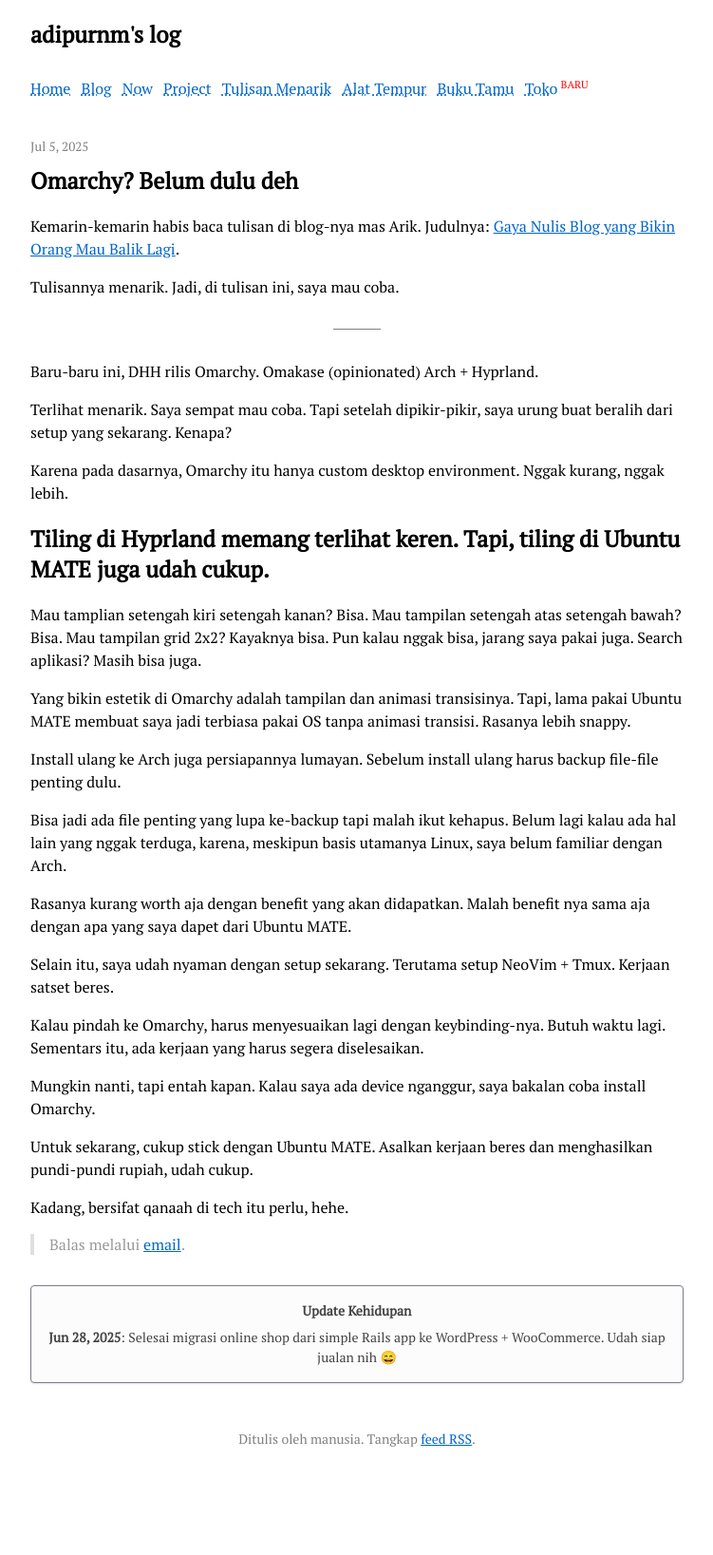
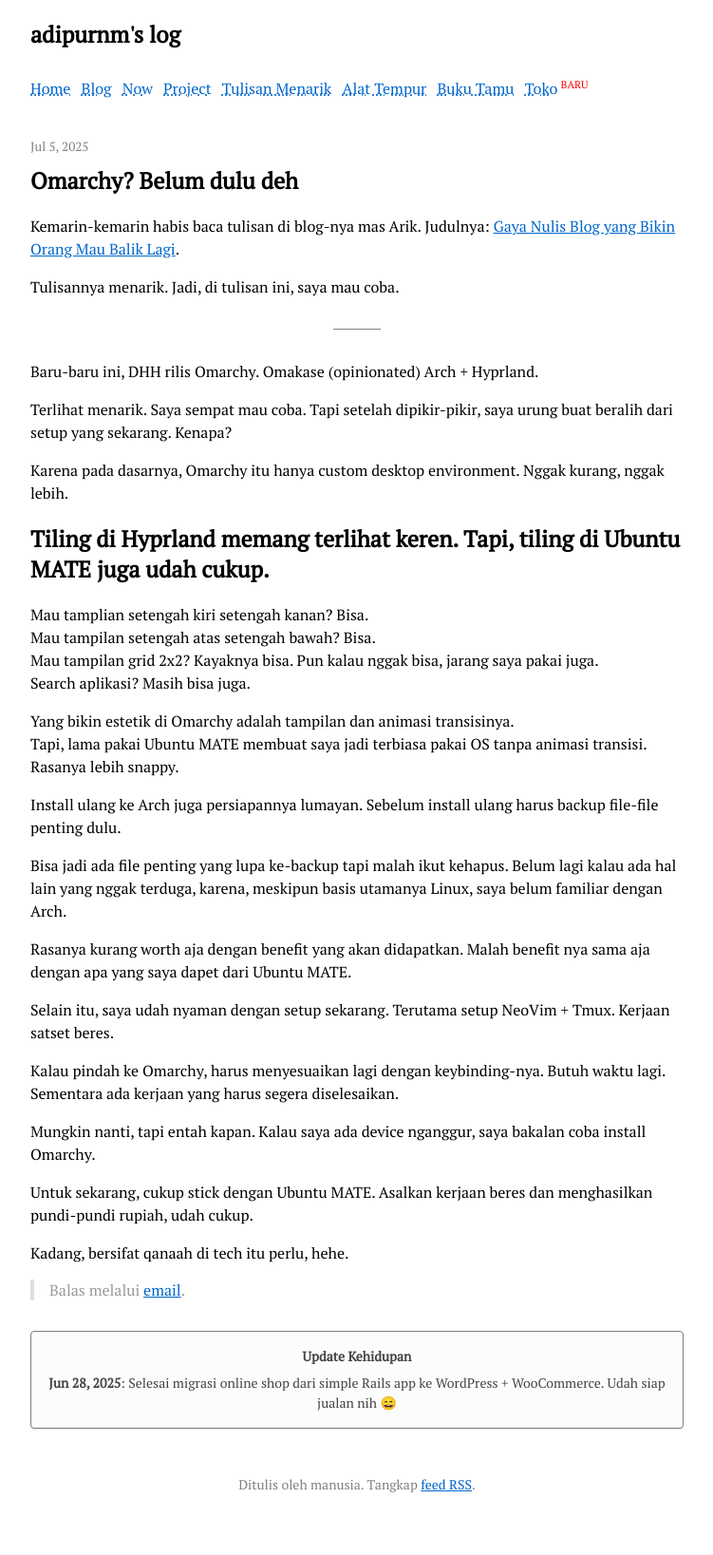
Before and after one commit to adiprnm/weblog, a Jekyll site: the page built from _posts/2025-07-05-omarchy-nanti-dulu.md, in a window 1280 px wide. Shown: the whole page at 95% size, without its empty margins (264-1015 px from the left). Built offline with Jekyll 4.4.1, drawn with Linux system fonts in a browser that asks for light colours; before the commit the page ends 1589 px from its top, so only the background shows below that.

Commit message:
fix new lines and typos

```diff
--- a/_posts/2025-07-05-omarchy-nanti-dulu.md
+++ b/_posts/2025-07-05-omarchy-nanti-dulu.md
@@ -18,12 +18,13 @@ Karena pada dasarnya, Omarchy itu hanya custom desktop environment. Nggak kurang
 
 ## Tiling di Hyprland memang terlihat keren. Tapi, tiling di Ubuntu MATE juga udah cukup.
 
-Mau tamplian setengah kiri setengah kanan? Bisa.
-Mau tampilan setengah atas setengah bawah? Bisa.
-Mau tampilan grid 2x2? Kayaknya bisa. Pun kalau nggak bisa, jarang saya pakai juga.
+Mau tamplian setengah kiri setengah kanan? Bisa.<br>
+Mau tampilan setengah atas setengah bawah? Bisa.<br>
+Mau tampilan grid 2x2? Kayaknya bisa. Pun kalau nggak bisa, jarang saya pakai juga.<br>
 Search aplikasi? Masih bisa juga.
 
-Yang bikin estetik di Omarchy adalah tampilan dan animasi transisinya. Tapi, lama pakai Ubuntu MATE membuat saya jadi terbiasa pakai OS tanpa animasi transisi. Rasanya lebih snappy.
+Yang bikin estetik di Omarchy adalah tampilan dan animasi transisinya.<br>
+Tapi, lama pakai Ubuntu MATE membuat saya jadi terbiasa pakai OS tanpa animasi transisi. Rasanya lebih snappy.
 
 Install ulang ke Arch juga persiapannya lumayan. Sebelum install ulang harus backup file-file penting dulu.
 
@@ -33,7 +34,7 @@ Rasanya kurang worth aja dengan benefit yang akan didapatkan. Malah benefit nya
 
 Selain itu, saya udah nyaman dengan setup sekarang. Terutama setup NeoVim + Tmux. Kerjaan satset beres.
 
-Kalau pindah ke Omarchy, harus menyesuaikan lagi dengan keybinding-nya. Butuh waktu lagi. Sementars itu, ada kerjaan yang harus segera diselesaikan.
+Kalau pindah ke Omarchy, harus menyesuaikan lagi dengan keybinding-nya. Butuh waktu lagi. Sementara ada kerjaan yang harus segera diselesaikan.
 
 Mungkin nanti, tapi entah kapan. Kalau saya ada device nganggur, saya bakalan coba install Omarchy.
 
```
